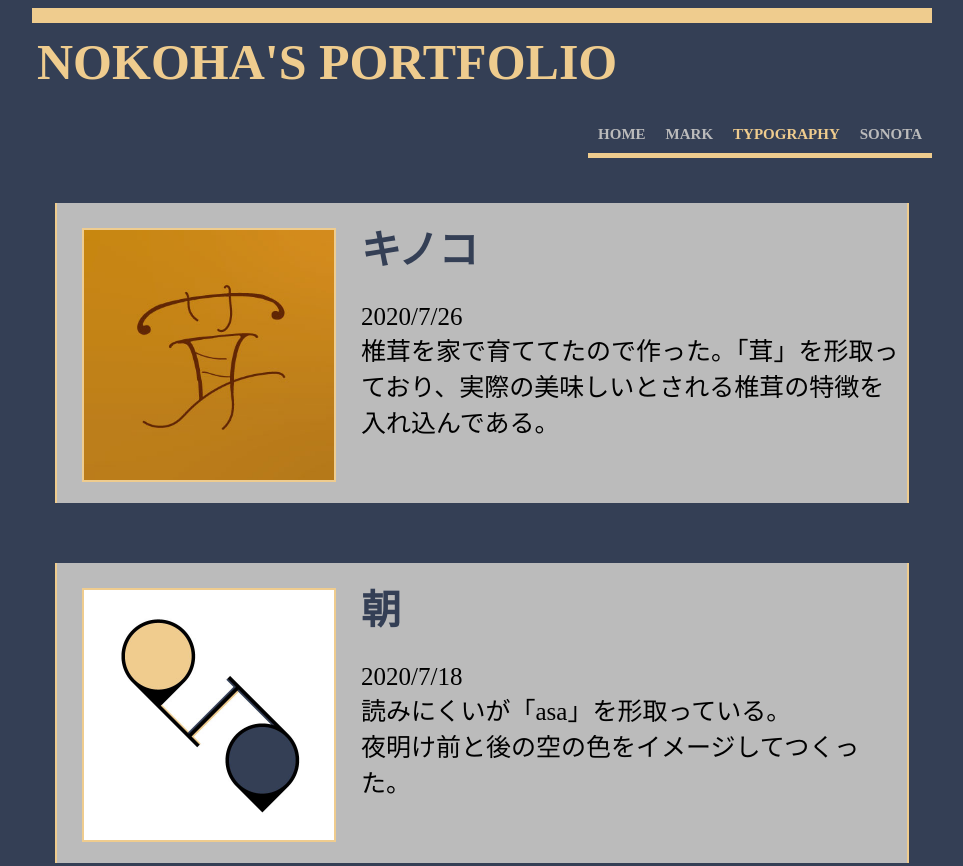
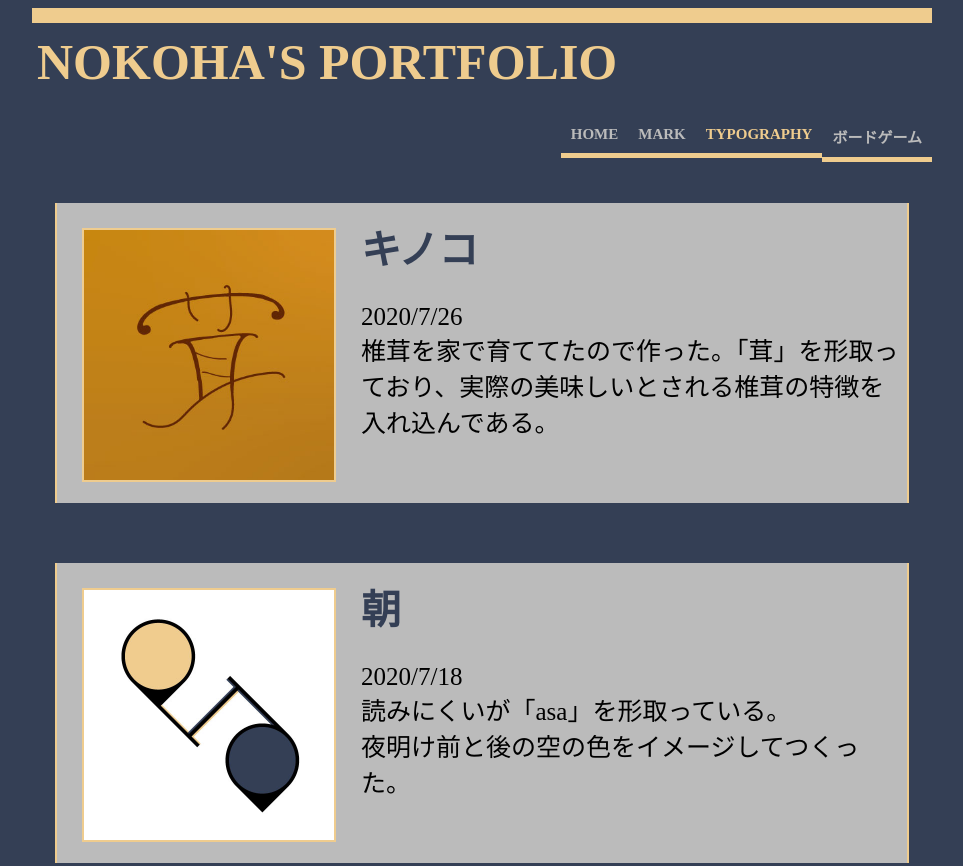
Before and after one commit to nokoha/portfolio, a plain HTML site: page taipo.html in a window 1280 px wide. Shown: the top 866 px of the page, without its empty margins (26-989 px from the left). Drawn offline with Linux system fonts and the light colour scheme.

Commit message:
Update taipo.html

```diff
--- a/taipo.html
+++ b/taipo.html
@@ -14,7 +14,7 @@
 			<a href="index.html"><li class="A">HOME</li></a>
 			<a href="mark.html"><li class="A">MARK</li></a>
 			<li class="B">TYPOGRAPHY</li>
-			<a href="sonota.html"><li class="A">SONOTA</li></a>
+			<a href="sonota.html"><li class="A">ボードゲーム</li></a>
 		</ul>
 	</header>
 
```
